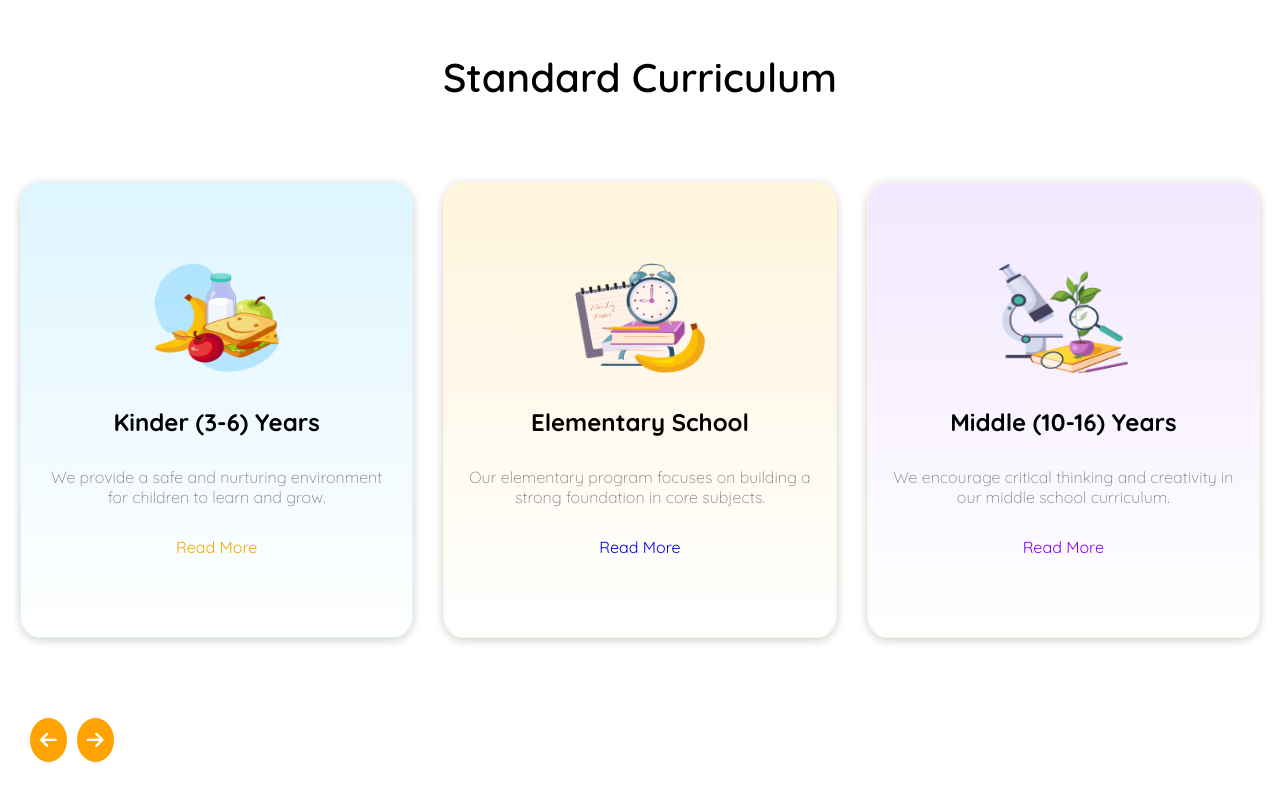
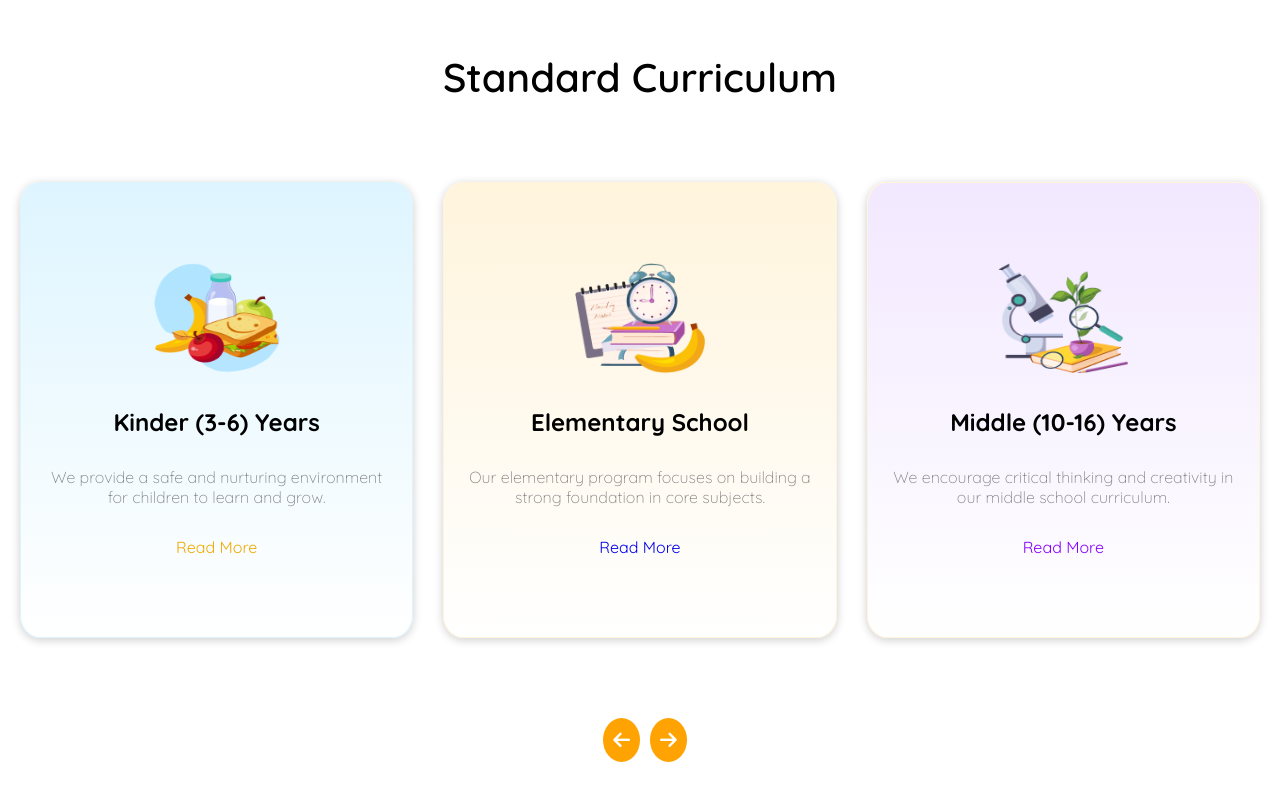
Before and after one commit to justMSARahat/A2-Kids-School, a plain HTML site: page index.html in a window 1280 px wide. Shown: the part 669-1469 px from the top of the page. Drawn offline with Linux system fonts and the light colour scheme.

Commit message:
Second Section Done

```diff
--- a/style.css
+++ b/style.css
@@ -164,5 +164,5 @@ nav{
     margin-left: 10px;
 }
 .pagination{
-    justify-content: center¡;
+    justify-content: center;
 }
```
